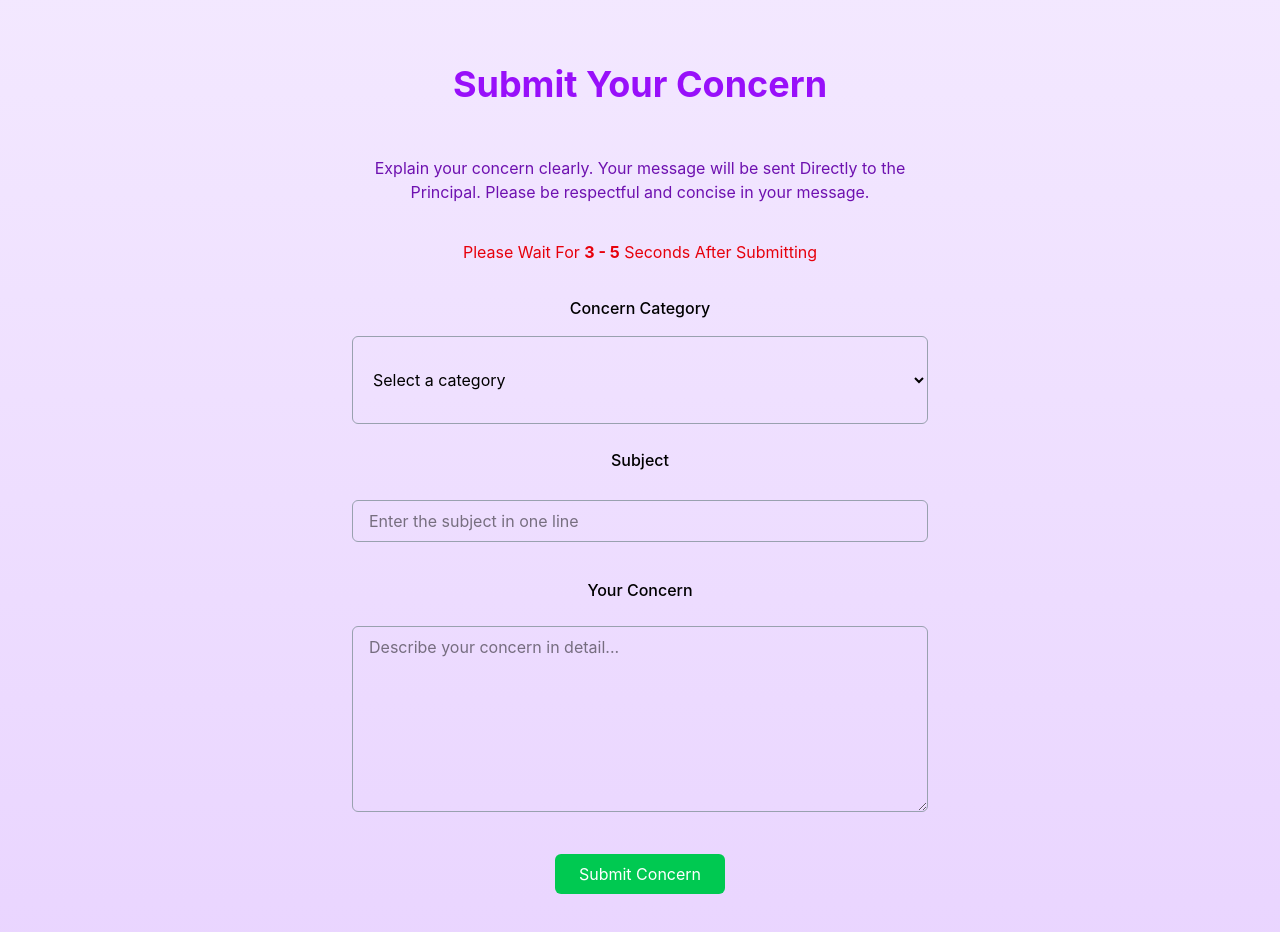
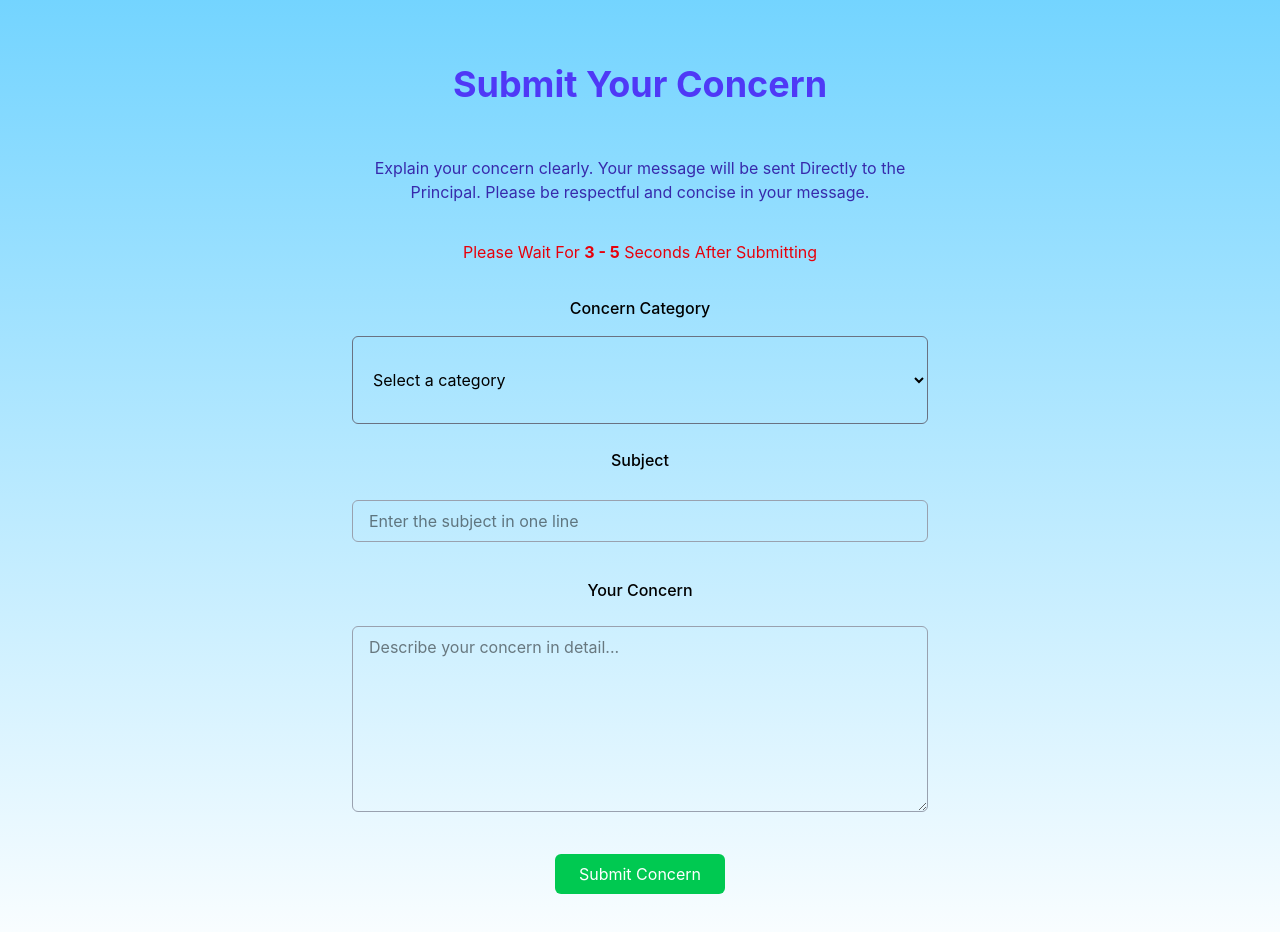
Before and after one commit to Santhoshmanoharan12/student-voice, a React (Vite) app in the folder frontend/: page /complain in a window 1280 px wide. Shown: the top 932 px of the page. Built offline with nearby package versions, Linux system fonts and the light colour scheme; no server answers; sample sign-in values are in the browser's storage.

Commit message:
complain page updated

```diff
--- a/frontend/src/pages/complain.tsx
+++ b/frontend/src/pages/complain.tsx
@@ -60,9 +60,9 @@ function ComplainPage() {
   };
 
   return (
-    <div className="min-h-screen flex flex-col items-center justify-center bg-linear-to-b from-purple-100 to-purple-200 font-sans px-4 py-8">
-      <h1 className="text-3xl md:text-4xl font-bold text-purple-600 mb-4 mt-4 md:mt-8 text-center">Submit Your Concern</h1>
-      <p className="text-purple-800 mb-6 md:mb-8 text-center max-w-xl mt-4 md:mt-9">
+    <div className="min-h-screen flex flex-col items-center justify-center bg-linear-to-b from-sky-300 to-white-100 font-sans px-4 py-8">
+      <h1 className="text-3xl md:text-4xl font-bold text-indigo-600 mb-4 mt-4 md:mt-8 text-center">Submit Your Concern</h1>
+      <p className="text-indigo-800 mb-6 md:mb-8 text-center max-w-xl mt-4 md:mt-9">
         Explain your concern clearly. Your message will be sent Directly to the Principal. Please be respectful and concise in your message.
       </p>
 
@@ -75,7 +75,7 @@ function ComplainPage() {
         <select
           value={category}
           onChange={(e) => setCategory(e.target.value)}
-          className="w-full border border-gray-400 rounded-md px-4 py-8 mb-6"
+          className="w-full border border-gray-500 rounded-md px-4 py-8 mb-6"
         >
           <option value="">Select a category</option>
           <option value="academic">Academic</option>
@@ -115,7 +115,7 @@ function ComplainPage() {
         <input
           type="text"
           placeholder="Enter the subject in one line"
-          className="w-full border border-gray-400 rounded-md px-4 py-2 mb-6 focus:outline-none focus:ring-2 focus:ring-purple-500"
+          className="w-full border border-gray-400 rounded-md px-4 py-2 mb-6 focus:outline-none focus:ring-2 focus:ring-indigo-500"
           value={subject}
           onChange={(e) => setSubject(e.target.value)}
         />
@@ -124,7 +124,7 @@ function ComplainPage() {
         <textarea
           placeholder="Describe your concern in detail..."
           rows={7}
-          className="w-full border border-gray-400 rounded-md px-4 py-2 mb-6 focus:outline-none focus:ring-2 focus:ring-purple-500"
+          className="w-full border border-gray-400 rounded-md px-4 py-2 mb-6 focus:outline-none focus:ring-2 focus:ring-indigo-500"
           value={concern}
           onChange={(e) => setConcern(e.target.value)}
         />
@@ -138,7 +138,7 @@ function ComplainPage() {
 
         <button
           onClick={handleSubmit}
-          className="bg-green-500 text-white rounded-md py-2 px-6 hover:bg-purple-600 mb-13 mt-3"
+          className="bg-green-500 text-white rounded-md py-2 px-6 hover:bg-indigo-600 mb-13 mt-3"
         >
           Submit Concern
         </button>
```
